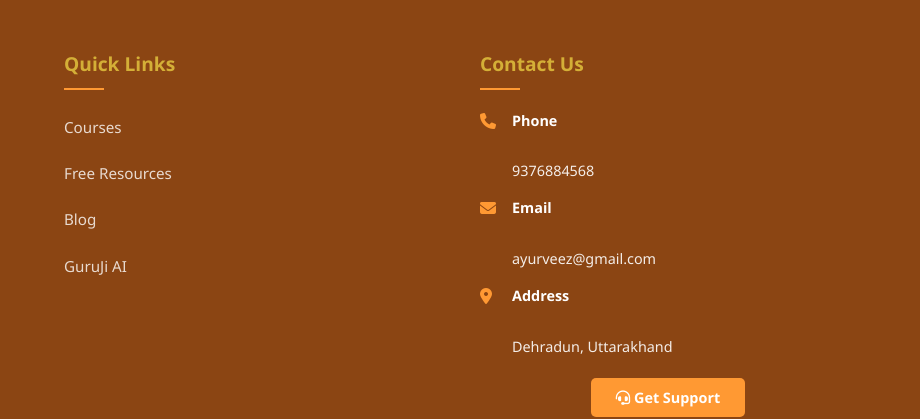
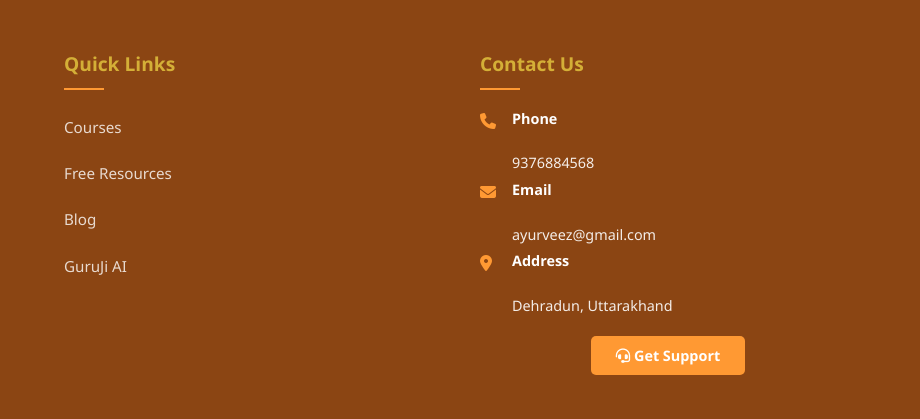
Before and after one commit to rk867000/ayurveez_bams, a plain HTML site: page index.html in a window 1280 px wide. Shown: the part 4122-4541 px from the top of the page, 360-1280 px from the left. Drawn offline with Linux system fonts and the light colour scheme.

Commit message:
Update index.html

```diff
--- a/index.html
+++ b/index.html
@@ -467,7 +467,7 @@
         }
 
         .contact-details li {
-            margin-bottom: 15px;
+            margin-bottom: 8px;
             display: flex;
             align-items: flex-start;
             gap: 12px;
@@ -481,7 +481,7 @@
         }
 
         .contact-details div {
-            line-height: 1.5;
+            line-height: 1.3;
         }
 
         .contact-details strong {
```
